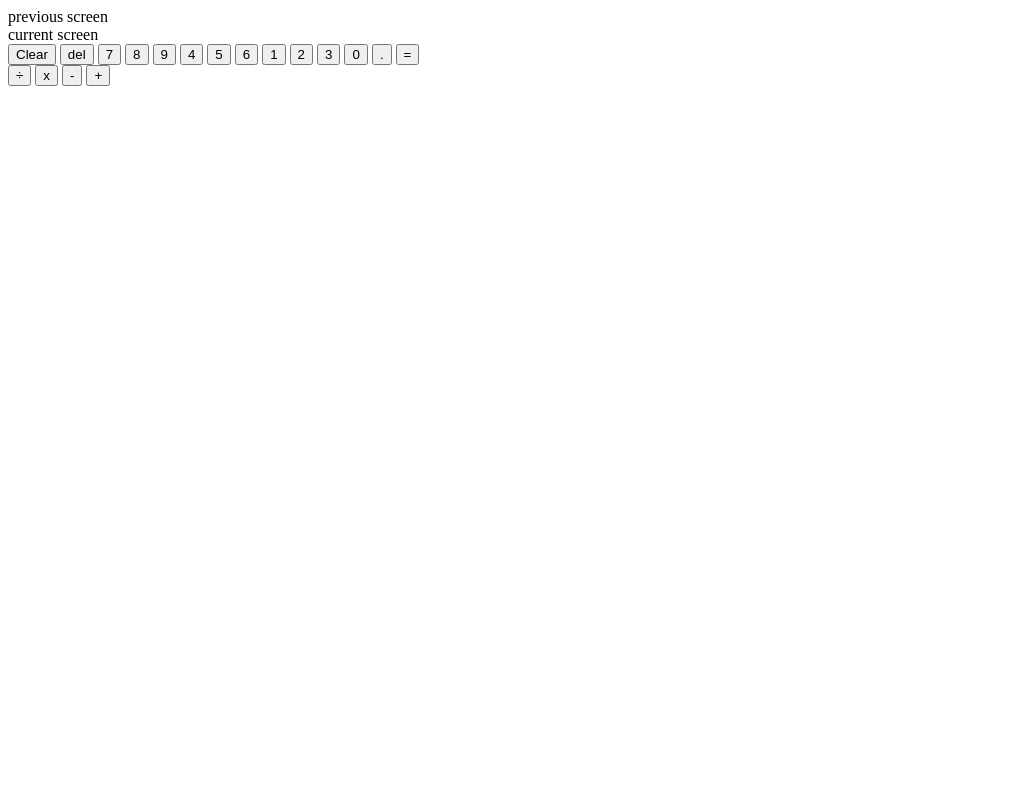
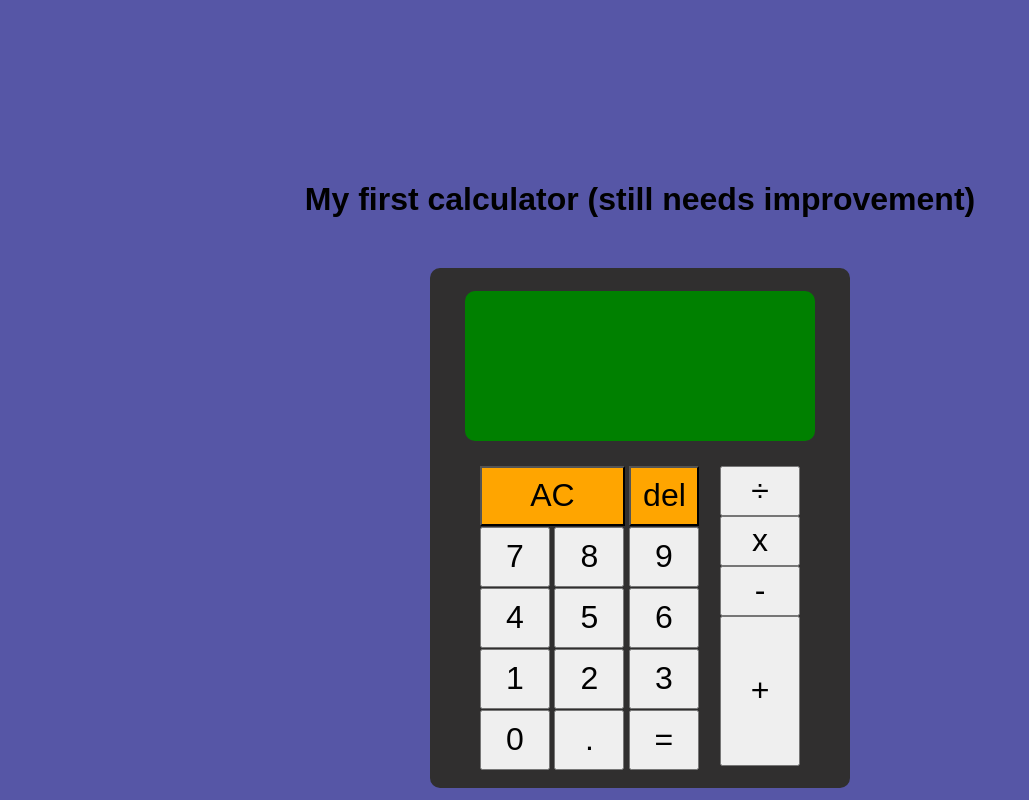
Before and after one commit to Bruno-fmaciel/calculator, a plain HTML site: page index.html in a window 1280 px wide. Shown: the whole page, without its empty margins (0-1029 px from the left). Drawn offline with Linux system fonts and the light colour scheme.

Commit message:
Add css styles to the calculator

```diff
--- a/index.html
+++ b/index.html
@@ -4,36 +4,47 @@
     <link rel="stylesheet" href="styles.css">
     <meta charset="UTF-8">
     <meta name="viewport" content="width=device-width, initial-scale=1.0">
-    <title>Calculadora</title>
+    <title>My First Calculator</title>
 </head>
 <body>
+    <h1>My first calculator (still needs improvement)</h1>
     <div id="container">
         <div class="display">
-            <div class="previous-screen">previous screen</div>
-            <div class="current-screen">current screen</div>
+            <div class="previous-screen"></div>
+            <div class="current-screen"></div>
         </div>
         <div class="buttons">
            <div class="numbers">
-                <button class="clear">Clear</button>
-                <button class="delete">del</button>
-                <button class="number">7</button>
-                <button class="number">8</button>
-                <button class="number">9</button>
-                <button class="number">4</button>
-                <button class="number">5</button>
-                <button class="number">6</button>
-                <button class="number">1</button>
-                <button class="number">2</button>
-                <button class="number">3</button>
-                <button class="number">0</button>
-                <button class="dot">.</button>
-                <button class="operate">=</button>
+                <div class="first-row">
+                    <button  class="clear">AC</button>
+                    <button  class="delete">del</button>
+                </div>
+                <div class="second-row">
+                    <button class="grid" class="number">7</button>
+                    <button class="grid" class="number">8</button>
+                    <button class="grid" class="number">9</button>
+                </div>
+                <div class="third-row">
+                    <button class="grid" class="number">4</button>
+                    <button class="grid" class="number">5</button>
+                    <button class="grid" class="number">6</button>
+                </div>
+                <div class="fourth row">
+                    <button class="grid" class="number">1</button>
+                    <button class="grid" class="number">2</button>
+                    <button class="grid" class="number">3</button>
+                </div>
+                <div class="fifht-row">
+                    <button class="grid" class="number">0</button>
+                    <button class="dot">.</button>
+                    <button class="operate">=</button>
+                </div>
            </div>
             <div class="basic-operators">
                 <button class="basic-operator">÷</button>
                 <button class="basic-operator">x</button>
                 <button class="basic-operator">-</button>
-                <button class="basic-operator">+</button>
+                <button id="plus" class="basic-operator">+</button>
             </div>
         </div>
     </div>
--- a/script.js
+++ b/script.js
@@ -8,7 +8,7 @@ function calculator() {
     const clear = document.querySelector('.clear');
 
     // selector All
-    const numbers = document.querySelectorAll('.number');
+    const numbers = document.querySelectorAll('.grid');
     const operators = document.querySelectorAll('.basic-operator');
 
     // Variables declaration
@@ -22,6 +22,7 @@ function calculator() {
             button.addEventListener('click', () => {
                 currentOperand === 0 ? currentOperand = '':'';
                 if (button.textContent === '.' && currentOperand.includes('.')) return
+                if (currentScreen !== '')
                 currentOperand += button.textContent;
                 updateDisplay();
             })
@@ -96,12 +97,20 @@ function calculator() {
         let result;
 
         if (isNaN(prev) || isNaN(curr)) return
-        operator === '+' ? result = prev + curr
-        :operator === '-' ? result = prev - curr
-        :operator === 'x' ? result = prev * curr
-        :operator === '÷' && curr===0 ? result = "You can't divide by zero!"
-        :operator === '÷' ? result = prev / curr
-        :'';
+        if (operator === '+') {
+            result = prev + curr;
+        } else if (operator === '-') {
+            result = prev - curr
+        } else if (operator === 'x') {
+            result = prev * curr
+        } else if (operator === '÷' && curr===0) {
+            result = "You can't divide by zero!"
+        } else if (operator === '÷') {
+            result = prev / curr
+        } else {
+            ''
+        }
+
 
         currentOperand = result;
         operator = null;
--- a/styles.css
+++ b/styles.css
@@ -0,0 +1,103 @@
+body {
+    background: rgb(86, 86, 166);
+    display: flex;
+    justify-content: center;
+    align-items: center;
+    flex-wrap: wrap;
+    margin-top: 10rem;
+    font-family: Arial, Helvetica, sans-serif;
+    flex-direction: column;
+}
+
+#container {
+    background: rgb(48, 47, 47);
+    padding: 10px;
+    border-radius: 10px;
+    display: flex;
+    justify-content: space-around;
+    align-items: center;
+    flex-direction: column;
+    flex-wrap: wrap;
+    width: 400px;
+    height: 500px;
+}
+
+.display {
+    width: 350px;
+    height: 150px;
+    background: green;
+    display: flex;
+    flex-direction: column;
+    justify-content: flex-end;
+    align-items: end;
+    font-size: 50px;
+    border-radius: 10px;
+}
+
+.buttons {
+    display: flex;
+    flex-direction: row;
+    width: 400px;
+    height: 300px;
+    justify-content: center;
+}
+
+.basic-operators {
+    display: flex;
+    flex-direction: column;
+    width: 80px;
+    height: auto;
+}
+
+.basic-operator {
+    height: 50px;
+    font-size: 32px;
+}
+
+#plus {
+    flex-grow: 1;
+}
+
+.numbers {
+    display: flex;
+    flex-direction: column;
+    width: 240px;
+    height: 300px;
+    gap: 1px;
+}
+
+.grid {
+    height: 60px;
+    width: 70px;
+    font-size: 32px;
+}
+
+.clear {
+    height: 60px;
+    width: 145px;
+    font-size: 32px;
+    background: orange;
+}
+
+.delete {
+    height: 60px;
+    width: 70px;
+    font-size: 32px;
+    background: orange;
+}
+
+.dot {
+    height: 60px;
+    width: 70px;
+    font-size: 32px;
+}
+
+.operate {
+    height: 60px;
+    width: 70px;
+    font-size: 32px;
+}
+
+h1 {
+    margin-bottom: 50px;
+}
--- a/test.js
+++ /dev/null
@@ -1,3 +0,0 @@
-const arr = [7, 5, 9,1];
-const value = Math.max.apply(null,arr)
-console.log(value)
```
